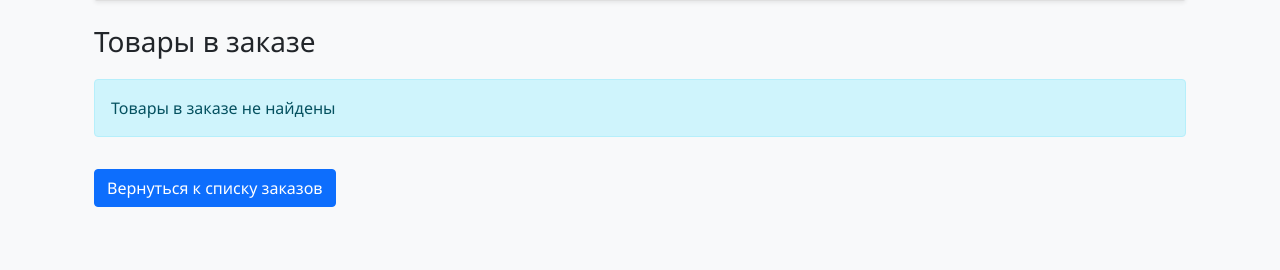
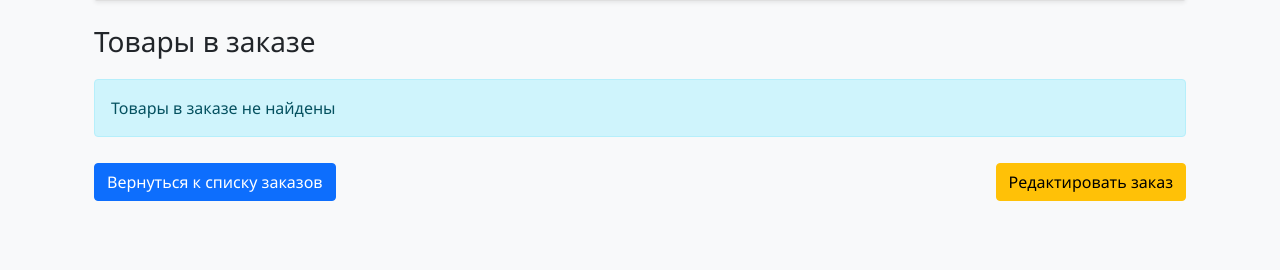
Before and after one commit to C7onstantin7e/NewOrder, a Flask app: page /details/1 in a window 1280 px wide. Shown: the part 390-660 px from the top of the page. Run offline with Flask 2, Linux system fonts and the light colour scheme; the visitor is signed in with stand-in values (Sample User, id 1); data that the repository does not hold is empty.

Commit message:
-- Added order edit button

```diff
--- a/application/templates/orders/details.html
+++ b/application/templates/orders/details.html
@@ -85,6 +85,12 @@
         </div>
     {% endif %}
 
-    <a href="{{ url_for('orders.list_orders') }}" class="btn btn-primary mt-3">Вернуться к списку заказов</a>
+    <div class="d-flex justify-content-between mt-3">
+        <a href="{{ url_for('orders.list_orders') }}" class="btn btn-primary">Вернуться к списку заказов</a>
+        <a href="{{ url_for('orders.edit_order', order_id=order.id) }}" class="btn btn-warning">
+        <i class="bi bi-pencil-square"></i> Редактировать заказ
+        </a>
+    </div>
+
 </div>
 {% endblock %}
```
